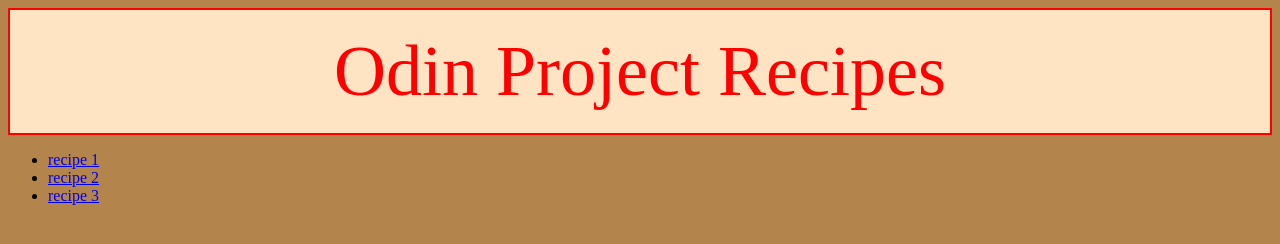
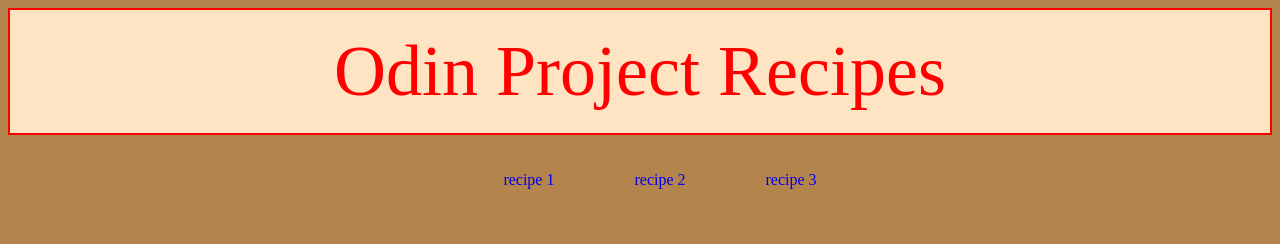
Before and after one commit to RolandoMartinez720/recipes, a plain HTML site: page index.html in a window 1280 px wide. Drawn offline with Linux system fonts and the light colour scheme.

```diff
--- a/index.html
+++ b/index.html
@@ -7,7 +7,7 @@
     </head>
     <body>
     <div class="main-header">Odin Project Recipes</div>
-    <ul>
+    <ul class="uolist">
         <li><a href="recipe1.html"> recipe 1</a></li>
         <li><a href="recipe2.html"> recipe 2</a></li>
         <li><a href="recipe3.html"> recipe 3</a></li>
--- a/styles.css
+++ b/styles.css
@@ -16,3 +16,21 @@ body{
     padding:20px;
     background-color: bisque;
 }
+
+.uolist{
+    display: flex;
+    justify-content: center;
+    align-items: center;
+    text-decoration: none;
+}
+
+.uolist li{
+    list-style: none;
+    padding: 20px;
+    padding-left: 40px;
+    padding-right: 40px;
+}
+
+li a{
+    text-decoration: none;
+}
```
Also changed, not shown: recipe1.html (+1 -1 lines), recipe2.html (+1 -1 lines), recipe3.html (+1 -1 lines).
